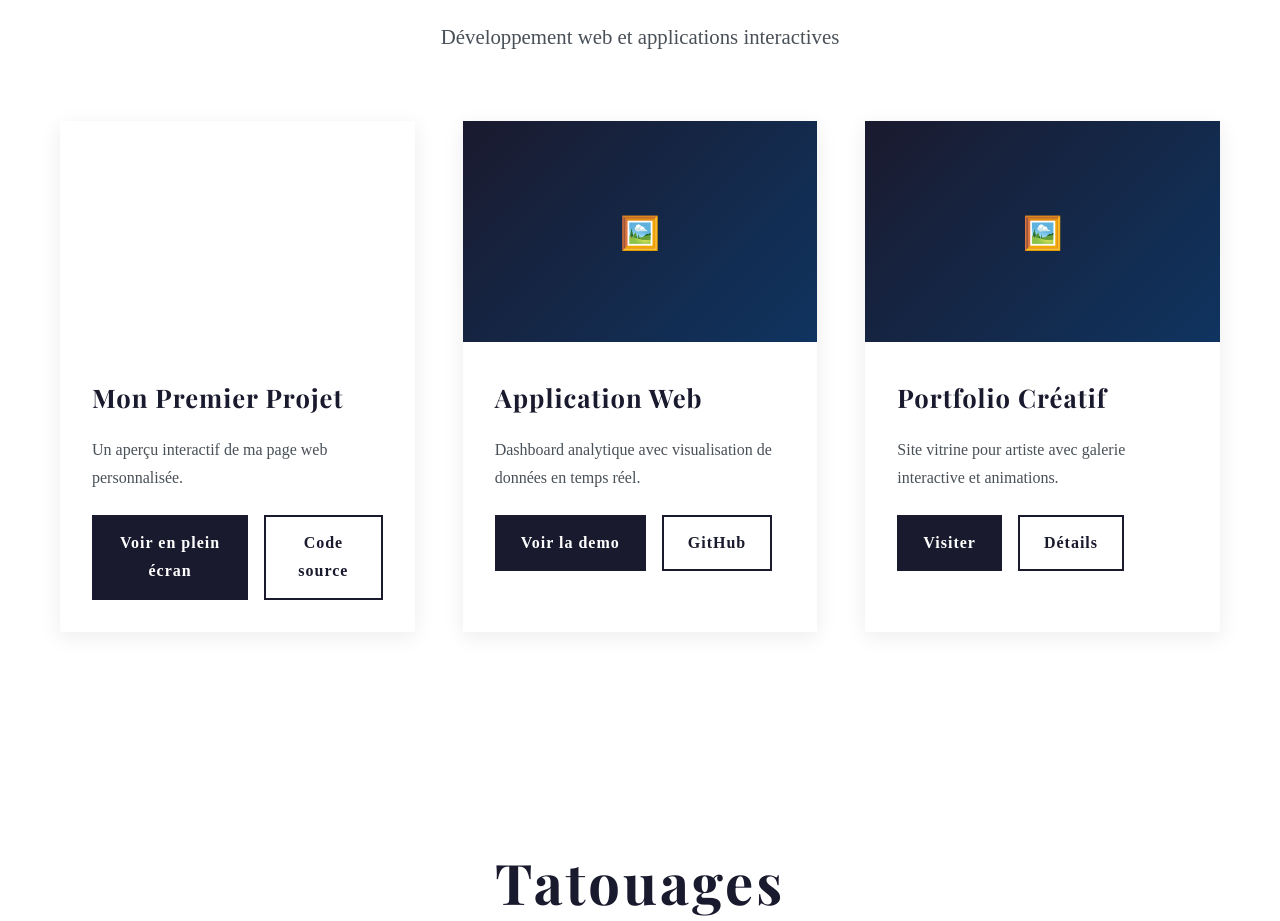
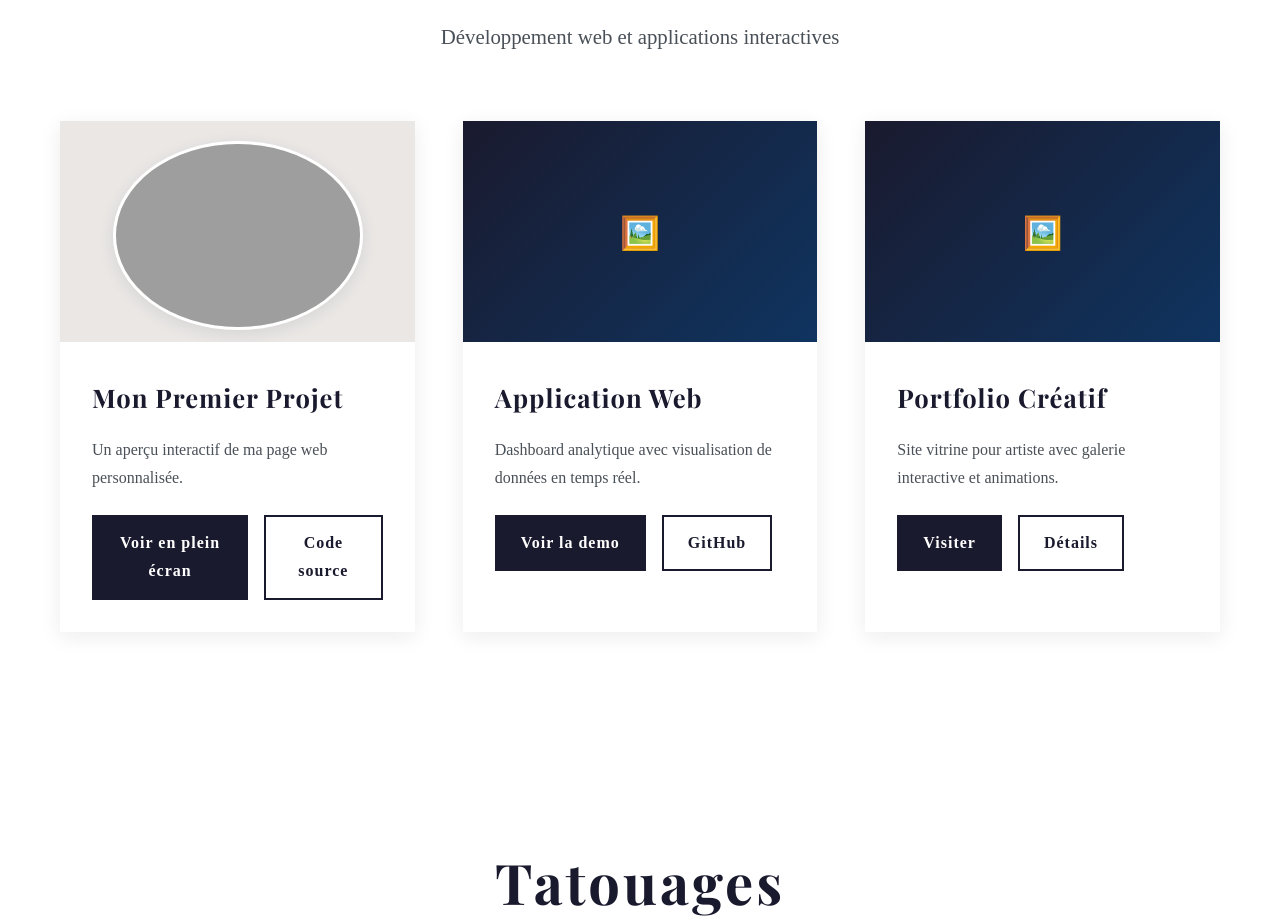
Before and after one commit to Katjounis/Katjounis.github.io, a website: page index.html in a window 1280 px wide. Shown: the part 2000-2921 px from the top of the page. Drawn offline with nearby package versions, Linux system fonts and the light colour scheme; a web font is replaced by a local one.

Commit message:
Update index.html

```diff
--- a/index.html
+++ b/index.html
@@ -113,13 +113,13 @@
                 <div class="project-card">
                     <div class="ink-corner"></div>
                     <div class="project-image">
-                        <iframe src="assets/pagesWeb/Invitedecommande/PageCommande.html"></iframe>
+                        <iframe src="assets/Sites/PageCommande.html"></iframe>
                     </div>
                     <div class="project-info">
                         <h3>Mon Premier Projet</h3>
                         <p>Un aperçu interactif de ma page web personnalisée.</p>
                         <div class="project-links">
-                            <a href="assets/pagesWeb/Invitedecommande/PageCommande.html" class="btn-primary">
+                            <a href="assets/Sites/PageCommande.html" class="btn-primary">
                                 <span>Voir en plein écran</span>
                                 <div class="btn-ink"></div>
                             </a>
```
